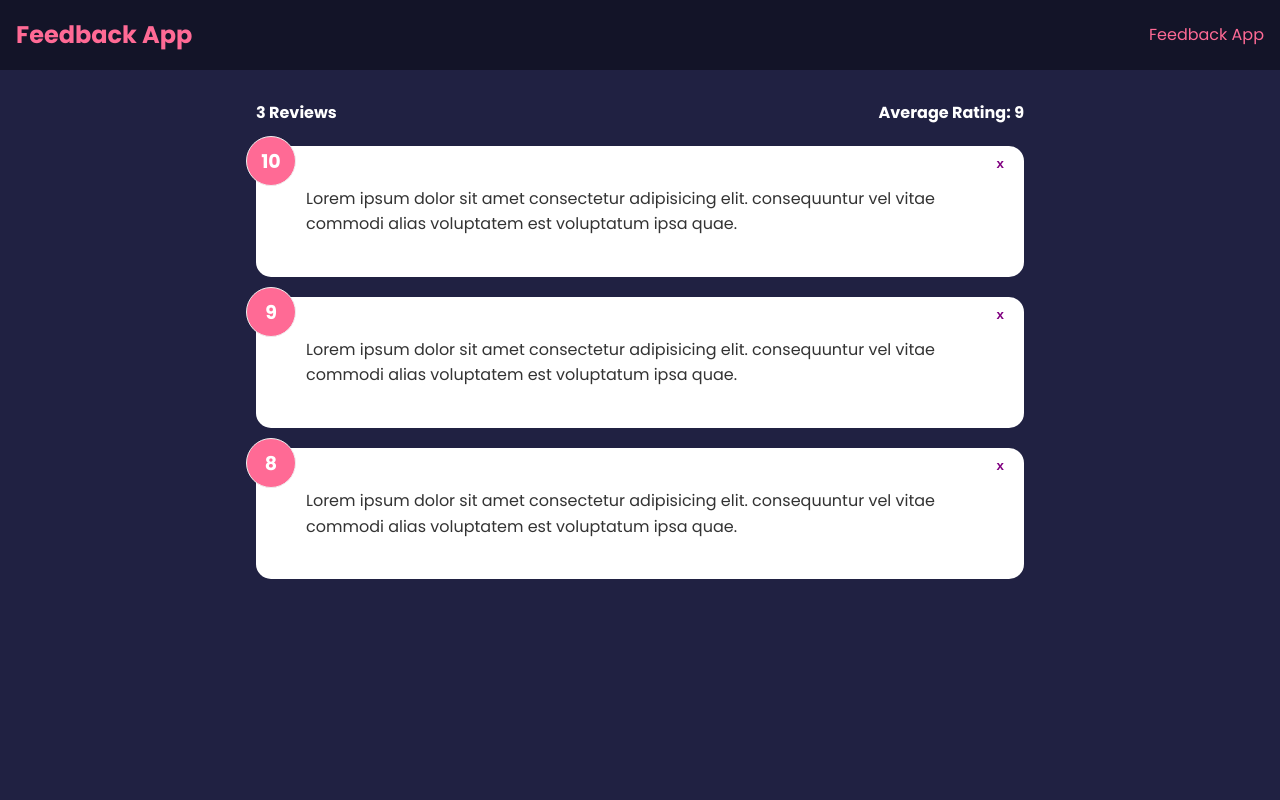
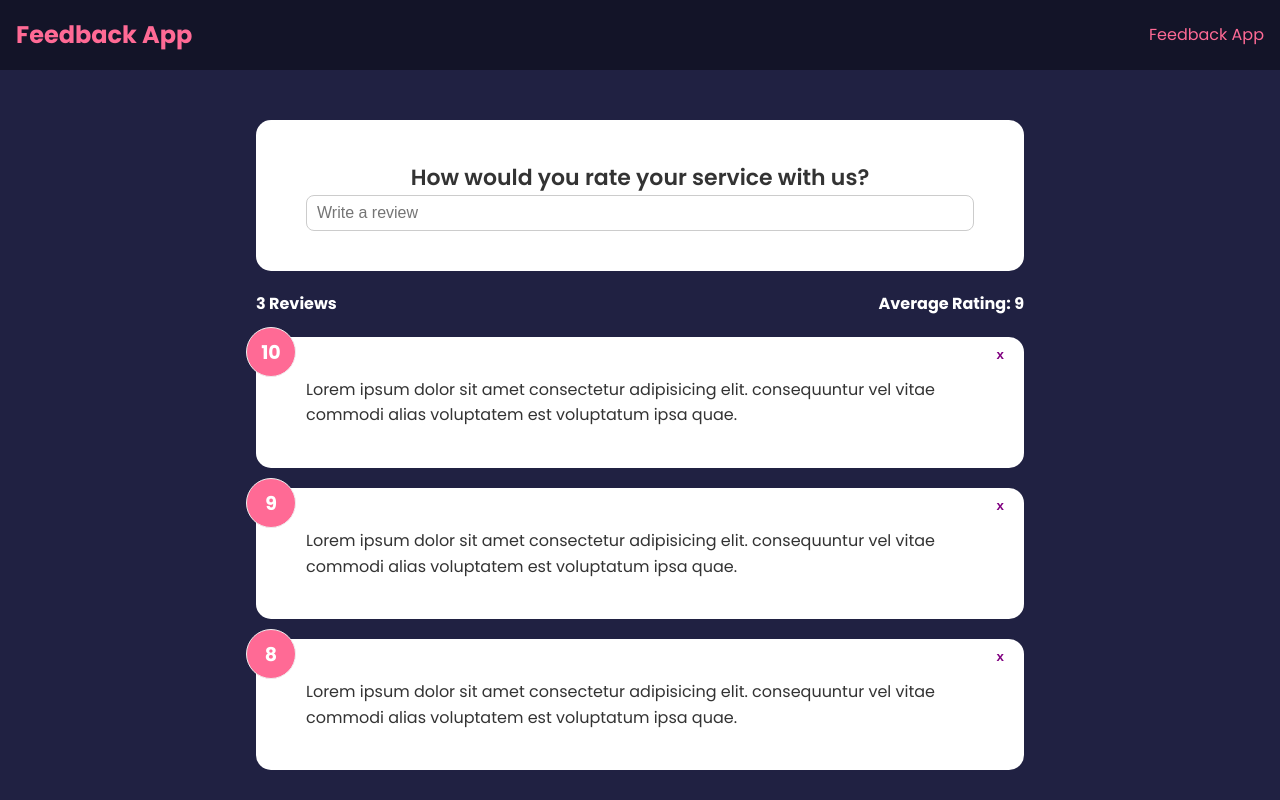
Before and after one commit to michellejanay/Feedback-app, a React (Create React App) app: page / in a window 1280 px wide. Built offline with nearby package versions, Linux system fonts and the light colour scheme.

Commit message:
feedback form: component created, input added

```diff
--- a/src/App.js
+++ b/src/App.js
@@ -3,6 +3,7 @@ import Header from './components/Header'
 import FeedbackList from './components/FeedbackList'
 import FeedbackData from './data/FeedbackData'
 import FeedbackStats from './components/FeedbackStats'
+import FeedbackForm from './components/FeedbackForm'
 
 const App = () => {
   const [feedback, setFeeback] = useState(FeedbackData)
@@ -17,6 +18,7 @@ const App = () => {
     <>
       <Header />
       <div className="container">
+        <FeedbackForm />
         <FeedbackStats feedback={feedback}/>
         <FeedbackList feedback={feedback} handleDelete={deleteFeedback} />
       </div>
--- /dev/null
+++ b/src/components/FeedbackForm.jsx
@@ -0,0 +1,25 @@
+import React, { useState } from 'react'
+import Card from './shared/Card'
+
+const FeedbackForm = () => {
+  const [text, setText] = useState('')
+
+    const handleTextInput = (e) =>{
+        setText(e.target.value)
+    }
+
+  return (
+    <Card>
+      <form>
+        <h2>How would you rate your service with us? </h2>
+        {/* to do - rating select component */}
+        <section className="input-group">
+          <input onChange={handleTextInput}type="text" placeholder="Write a review" value={text} />
+        {/* button */}
+        </section>
+      </form>
+    </Card>
+  )
+}
+
+export default FeedbackForm
```
